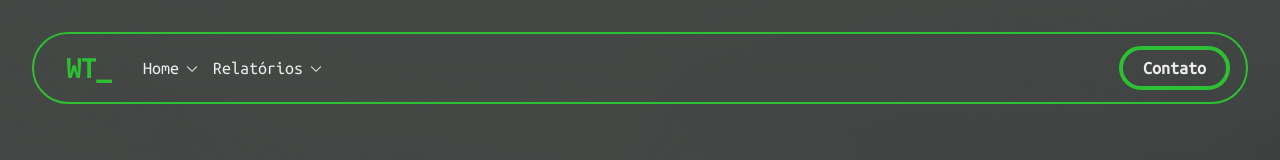
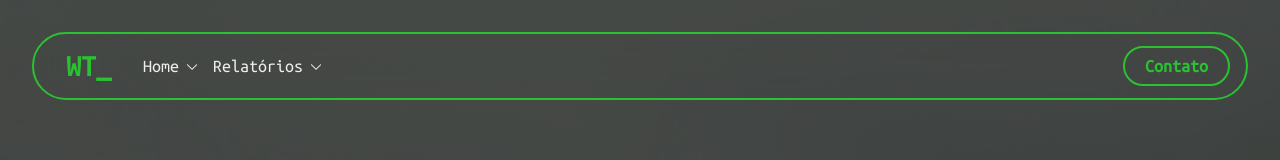
Before and after one commit to WitorDev/witortena, a Next.js app: page / in a window 1280 px wide. Shown: the top 160 px of the page. Built offline with nearby package versions, Linux system fonts and the light colour scheme; a web font is replaced by a local one.

Commit message:
added button animation to navbar

```diff
--- a/app/components/Navbar.tsx
+++ b/app/components/Navbar.tsx
@@ -118,7 +118,7 @@ export default function Navbar() {
             </div>
             <div>
               <Link href="/#contact">
-                <button className="hidden sm:block font-bold hover:cursor-pointer translate-x-4 text-lg py-1 px-5 border-4 rounded-full border-primary-accent hover:bg-primary-accent hover:text-black transition-all">
+                <button className="w-max button-fill hidden sm:block font-bold translate-x-4 text-lg py-1 px-5 border-2 rounded-full border-primary-accent">
                   Contato
                 </button>
               </Link>
--- a/app/globals.css
+++ b/app/globals.css
@@ -58,3 +58,36 @@ body {
   -ms-overflow-style: none; /* IE and Edge */
   scrollbar-width: none; /* Firefox */
 }
+
+/* Button Fill Animation */
+.button-fill {
+  position: relative;
+  background: transparent;
+  color: var(--color-primary-accent);
+  cursor: pointer;
+  overflow: hidden;
+  transition: color 0.2s ease;
+  z-index: 0; /* creates stacking context */
+}
+
+/* fill layer */
+.button-fill::before {
+  content: "";
+  position: absolute;
+  inset: 0;
+  background: var(--color-primary-accent);
+  transform: scaleX(0);
+  transform-origin: left;
+  transition: transform 0.35s cubic-bezier(0.4, 0, 0.2, 1);
+  z-index: -1; /* stays behind text */
+}
+
+/* hover fill */
+.button-fill:hover::before {
+  transform: scaleX(1);
+}
+
+/* text color change */
+.button-fill:hover {
+  color: white;
+}
```
